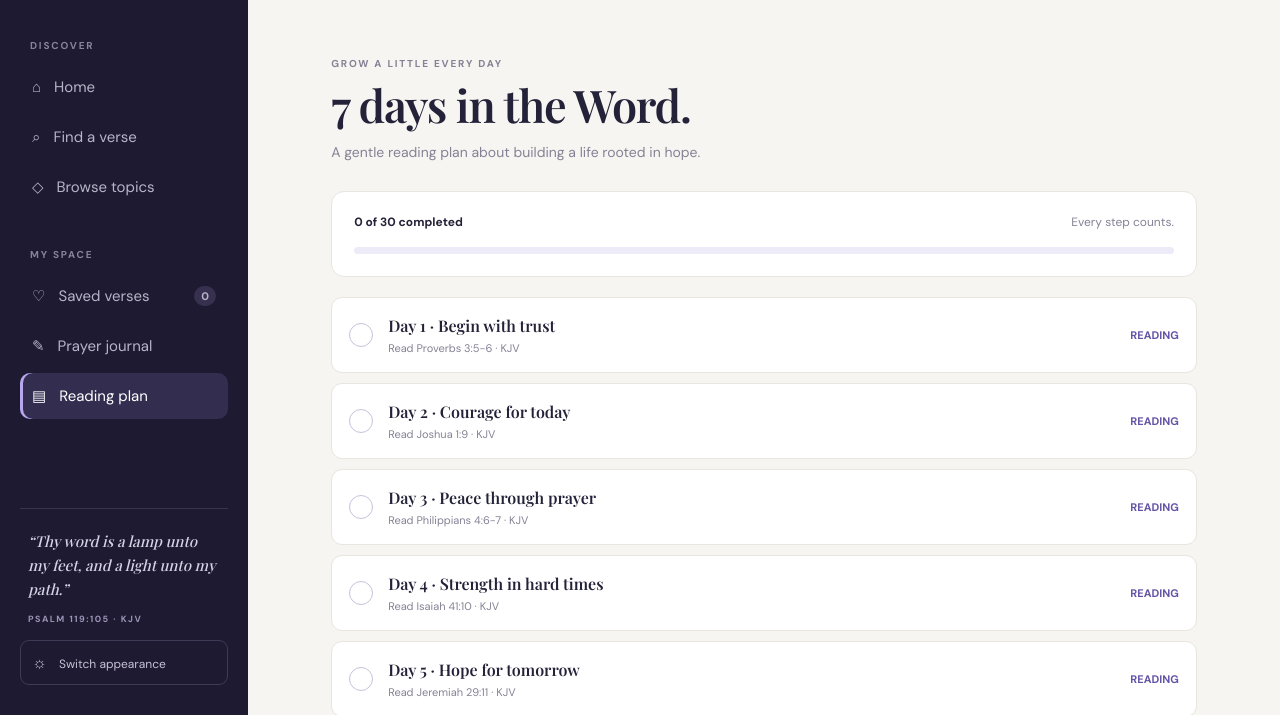
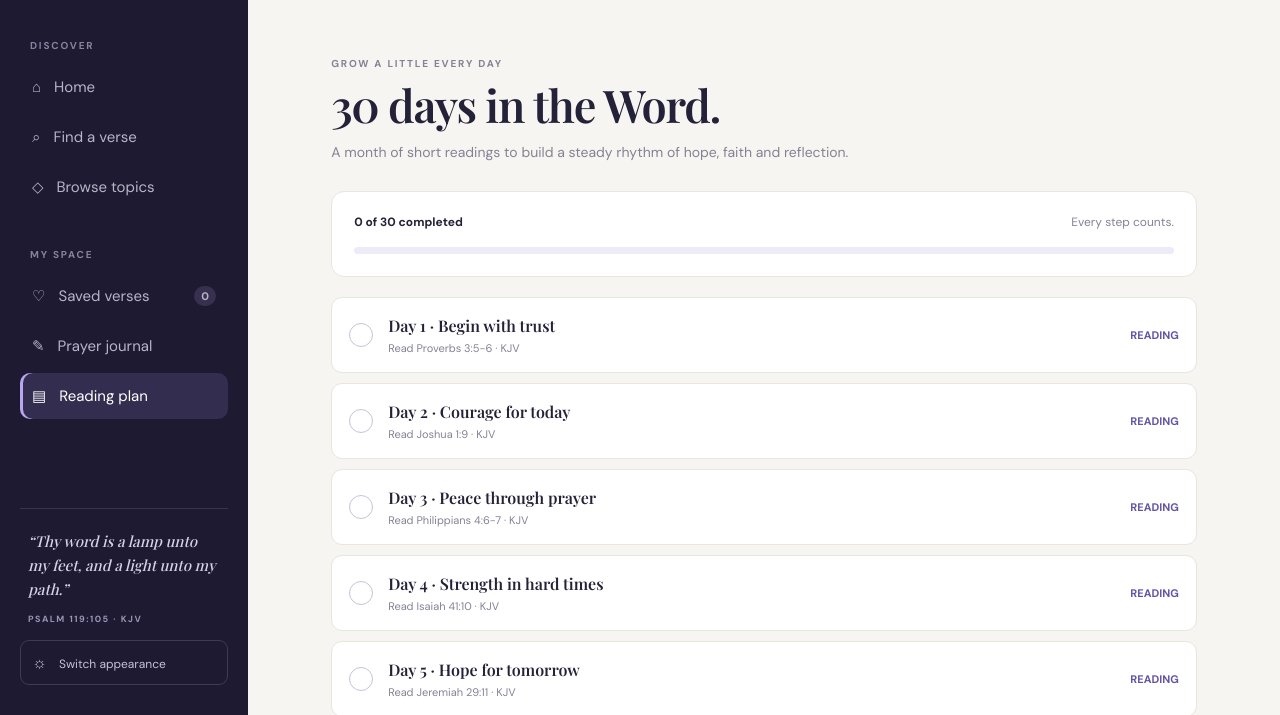
Before and after one commit to edmondchinyamu7/versefinder, a website: page index.html in a window 1280 px wide. Both pictures are taken after a click on the button "Open reading plan →". Shown: the part 85-800 px from the top of the page. Drawn offline with nearby package versions, Linux system fonts and the light colour scheme; a web font is replaced by a local one.

Commit message:
Update reading plan page for 30-day journey

```diff
--- a/index.html
+++ b/index.html
@@ -73,7 +73,7 @@
       </section>
 
       <section class="view" id="view-plan">
-        <div class="page-intro"><div class="eyebrow">GROW A LITTLE EVERY DAY</div><h1>7 days in the Word.</h1><p>A gentle reading plan about building a life rooted in hope.</p></div>
+        <div class="page-intro"><div class="eyebrow">GROW A LITTLE EVERY DAY</div><h1>30 days in the Word.</h1><p>A month of short readings to build a steady rhythm of hope, faith and reflection.</p></div>
         <div class="plan-progress"><div><strong id="planProgress">0 of 7 completed</strong><span>Every step counts.</span></div><div class="progress-track"><i id="progressFill"></i></div></div>
         <div id="planDays" class="plan-days"></div>
       </section>
```
